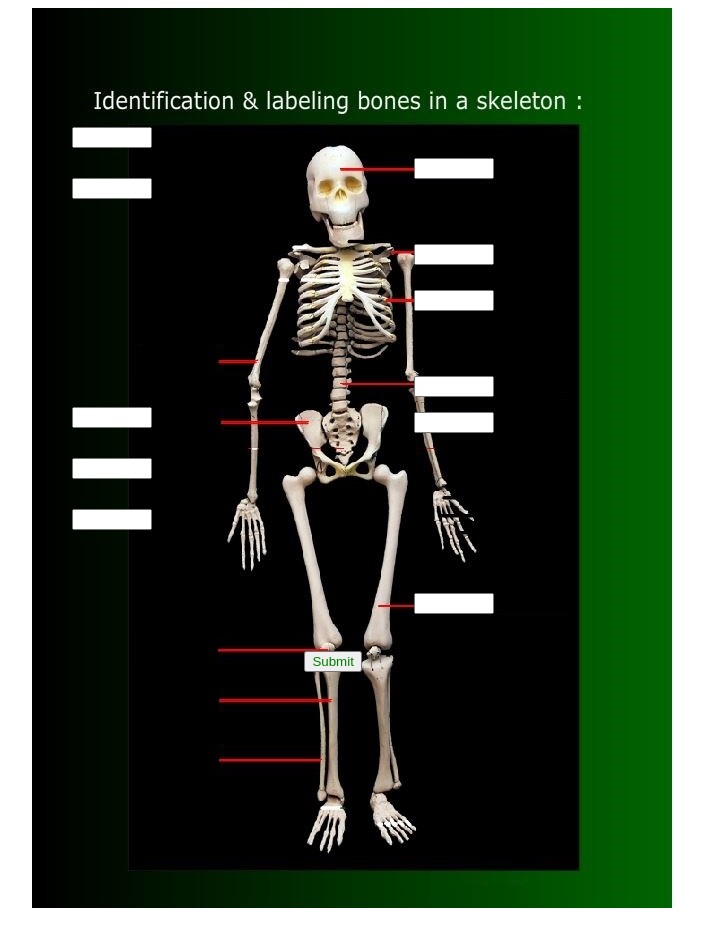
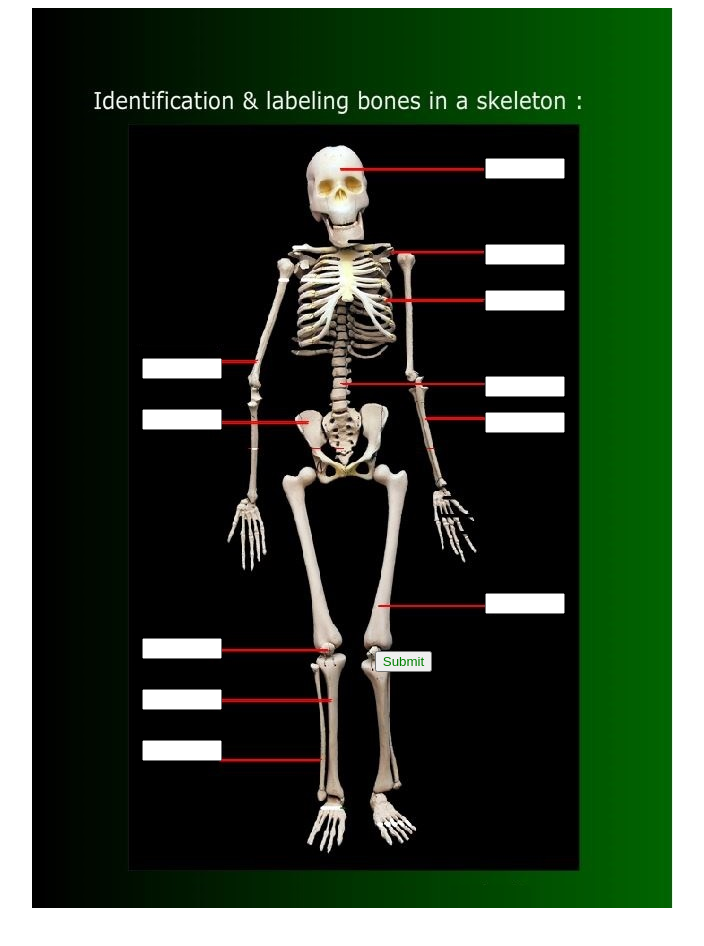
Before and after one commit to virtual-labs/exp-skeleton-iitg, a plain HTML site: page experiment/simulation/Skeleton 2/index.html in a window 1280 px wide. Shown: the whole page, without its empty margins (126-830 px from the left). Before the commit the page ends 908 px from the top, so only its background shows below. Drawn offline with Linux system fonts and the light colour scheme.

Commit message:
view changed by kamal

```diff
--- a/experiment/simulation/Skeleton 2/index.html
+++ b/experiment/simulation/Skeleton 2/index.html
@@ -18,12 +18,11 @@
 
     .left
     {
-        margin-left: 6%;
-        margin-top: 18%;
-
+        margin-left: 110px;
+        margin-top: 350px;
         width: 8%;
         float: left;
-        height:50%;
+        height: 100%;
     }
 
     .right{
```
